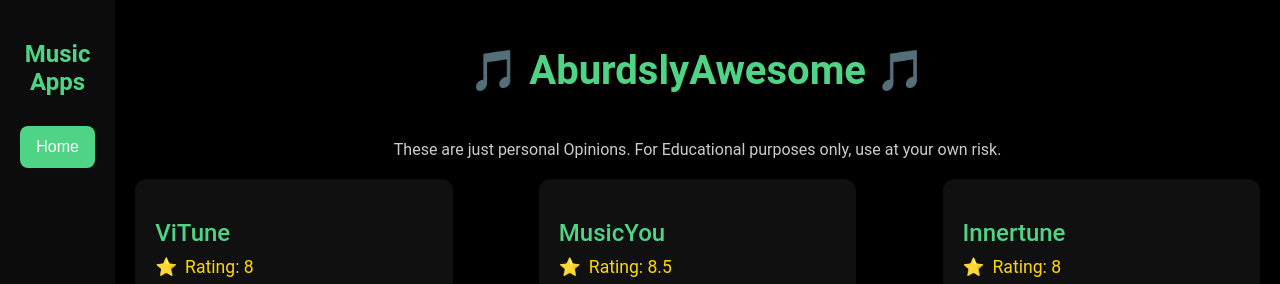
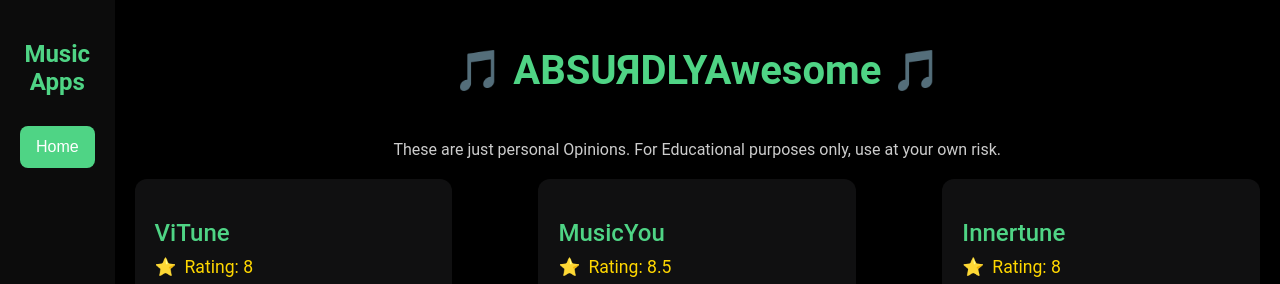
Before and after one commit to AbsurdlyAwesome/absurdlyawesome.github.io, a plain HTML site: page index.html in a window 1280 px wide. Shown: the top 284 px of the page. Drawn offline with Linux system fonts and the light colour scheme; a small style sheet from the web is missing.

Commit message:
Update index.html

```diff
--- a/index.html
+++ b/index.html
@@ -150,7 +150,8 @@
 
   <!-- Main Cotennt -->
   <div class="content">
-    <h1>🎵 AburdslyAwesome 🎵</h1>
+    <h1>🎵
+ABSUЯDLYAwesome 🎵</h1>
     <p class="note">These are just personal Opinions. For Educational purposes only, use at your own risk.</p>
 
     <div class="app-card" data-platform="android" id="app-1">
```
